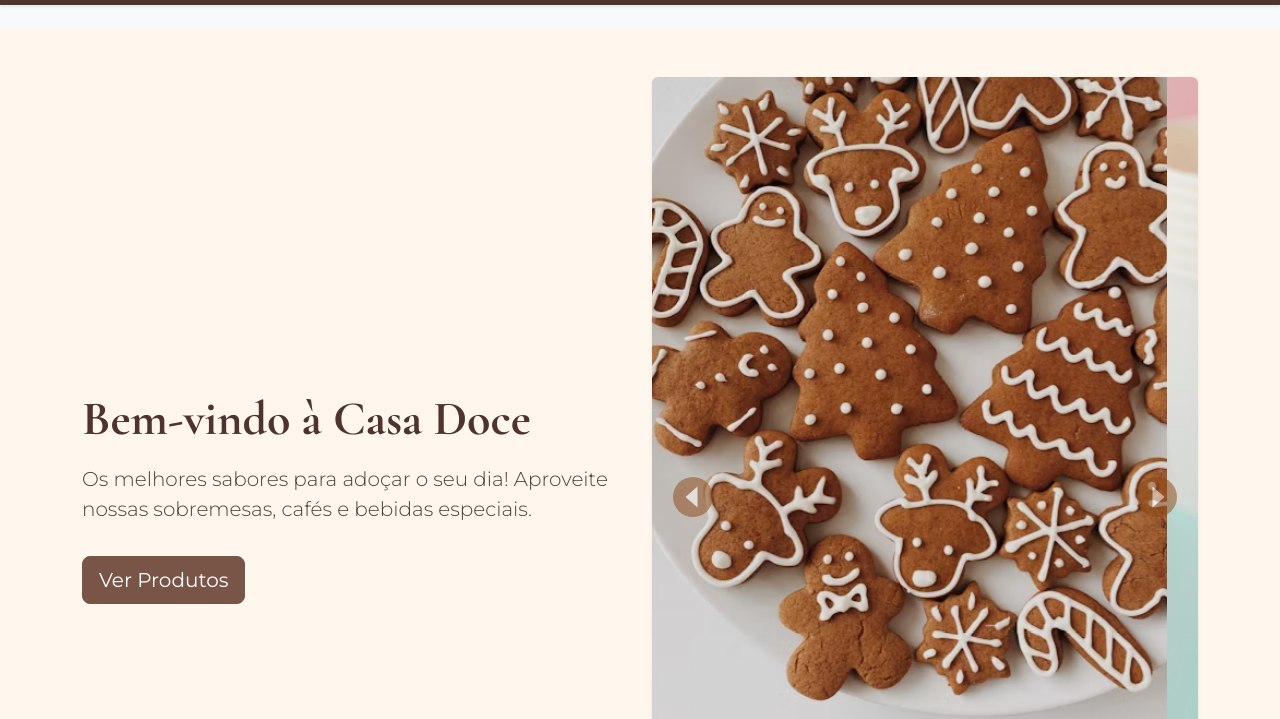
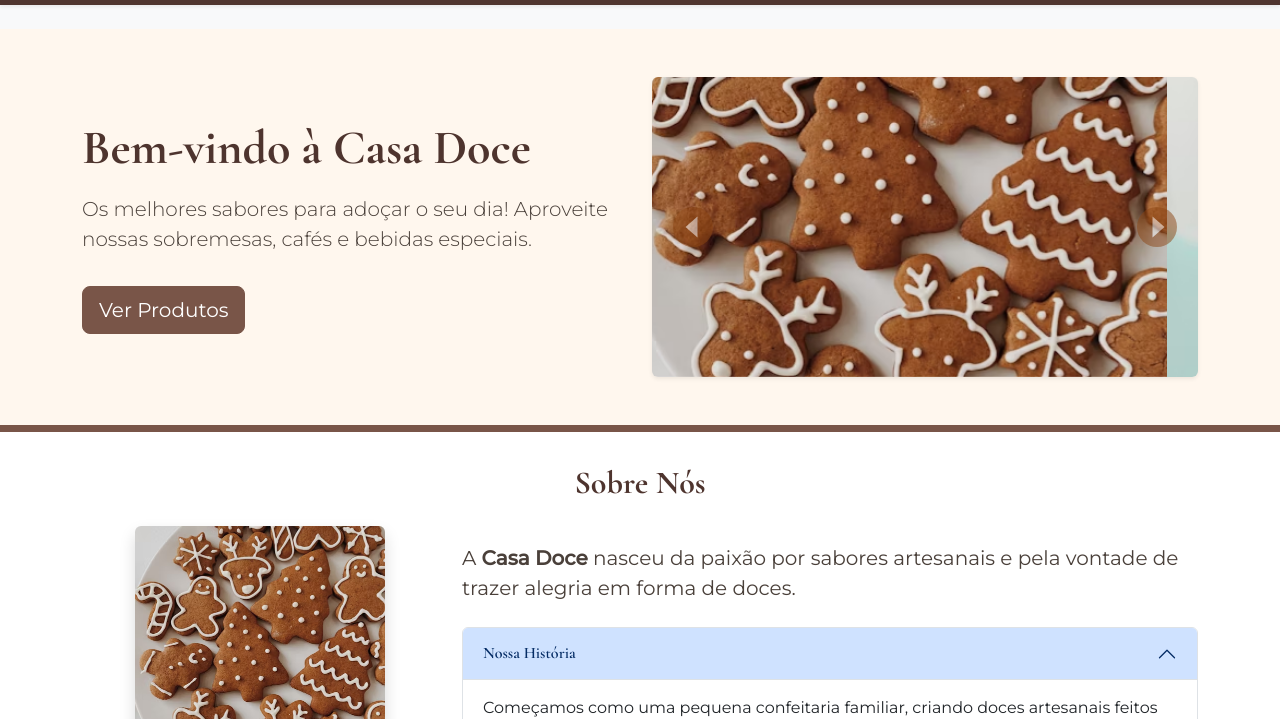
Before and after one commit to francisco2508/projeto-site-bootsrap, a plain HTML site: page index.html in a window 1280 px wide. Shown: the part 81-800 px from the top of the page. Drawn offline with nearby package versions, Linux system fonts and the light colour scheme.

Commit message:
Update style.css

```diff
--- a/style.css
+++ b/style.css
@@ -125,3 +125,9 @@ footer {
   margin: auto;
   border-radius: 10px;
 }
+
+#carouselDestaque img {
+  height: 300px;
+
+  object-fit: cover;
+}
```
